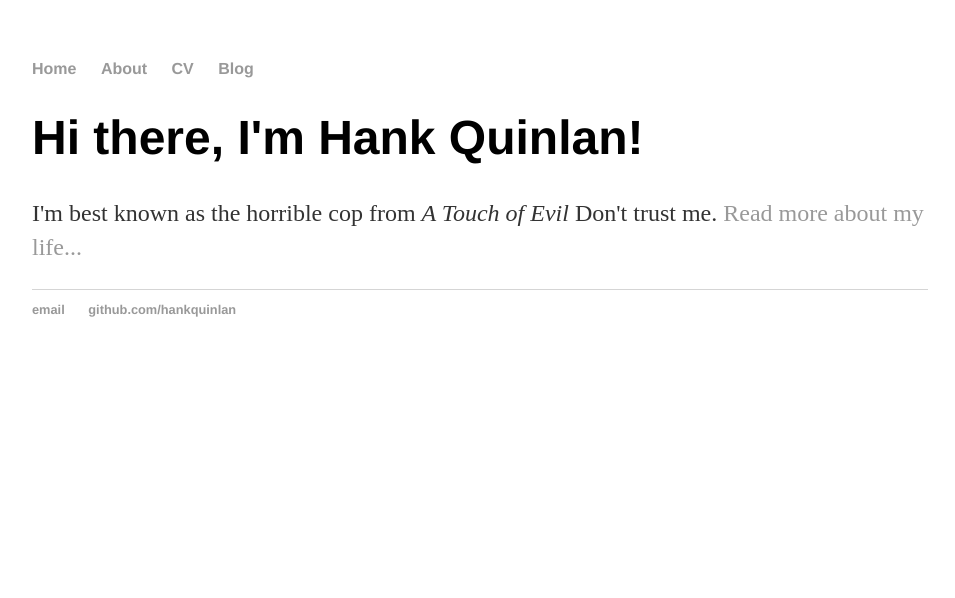
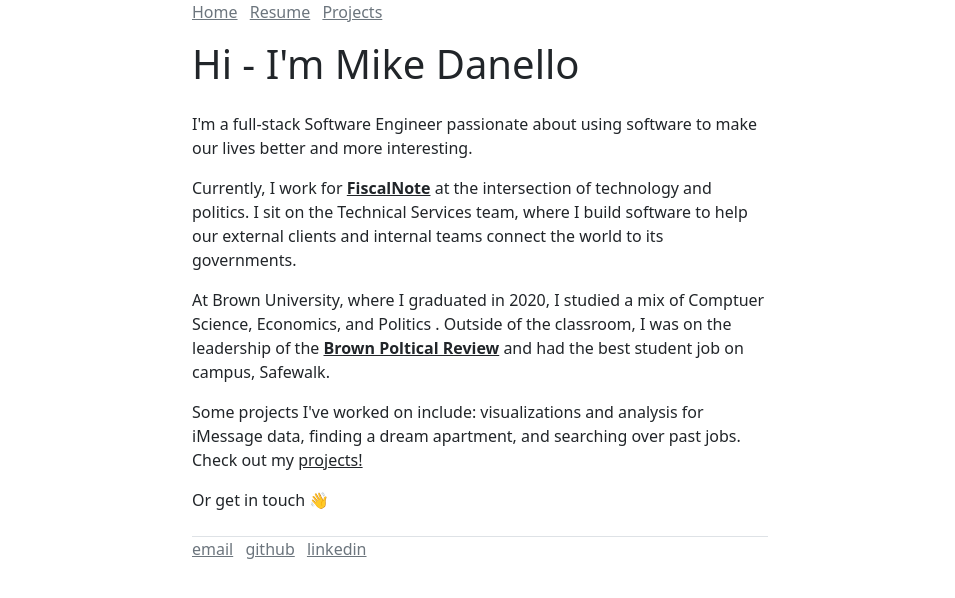
Before and after one commit to michael-danello/michael-danello.github.io, a Jekyll site: the page index.html, which Jekyll copies as it is, in a window 1280 px wide. Shown: the top 598 px of the page, without its empty margins (160-1115 px from the left). Built offline with Jekyll 4.4.1, drawn with Linux system fonts in a browser that asks for light colours.

Commit message:
updating personal website with website and projects

```diff
--- a/_layouts/default.html
+++ b/_layouts/default.html
@@ -2,28 +2,33 @@
 	<html>
 		<head>
 			<title>{{ page.title }}</title>
-			<!-- link to main stylesheet -->
-			<link rel="stylesheet" type="text/css" href="/css/main.css">
+			<!-- bootstrap css -->
+			<link href="https://cdn.jsdelivr.net/npm/bootstrap@5.0.0-beta3/dist/css/bootstrap.min.css" rel="stylesheet" integrity="sha384-eOJMYsd53ii+scO/bJGFsiCZc+5NDVN2yr8+0RDqr0Ql0h+rP48ckxlpbzKgwra6" crossorigin="anonymous">
+			<!-- bootstrap js -->
+			<script src="https://cdn.jsdelivr.net/npm/bootstrap@5.0.0-beta3/dist/js/bootstrap.bundle.min.js" integrity="sha384-JEW9xMcG8R+pH31jmWH6WWP0WintQrMb4s7ZOdauHnUtxwoG2vI5DkLtS3qm9Ekf" crossorigin="anonymous"></script>
 		</head>
 		<body>
-			<nav>
-	    		<ul>
-	        		<li><a href="/">Home</a></li>
-		        	<li><a href="/about">About</a></li>
-	        		<li><a href="/cv">CV</a></li>
-	        		<li><a href="/blog">Blog</a></li>
+			<div class="container" style="max-width:600px">
+
+				<nav>
+	    		<ul class="list-inline list-group-horizontal">
+						<li class="list-inline-item"><a href="/" class="link-secondary">Home</a></li>
+						<li class="list-inline-item"><a href="/assets/files/resume.pdf" class="link-secondary">Resume</a></li>
+						<li class="list-inline-item"><a href="/projects" class="link-secondary">Projects</a></li>
 	    		</ul>
 			</nav>
-			<div class="container">
 
 			{{ content }}
 
-			</div><!-- /.container -->
 			<footer>
-	    		<ul>
-	        		<li><a href="mailto:hankquinlanhub@gmail.com">email</a></li>
-	        		<li><a href="https://github.com/hankquinlan">github.com/hankquinlan</a></li>
-				</ul>
-			</footer>
+				<ul class="list-inline list-group-horizontal border-top mt-4">
+					<li class="list-inline-item"><a href="mailto:michael.danello22@gmail.com" class="link-secondary">email</a></li>
+					<li class="list-inline-item"><a href="https://github.com/michael-danello" class="link-secondary">github</a></li>
+					<li class="list-inline-item"><a href="https://www.linkedin.com/in/mike-danello-4169b3168/" class="link-secondary">linkedin</a></li>
+			</ul>
+		</footer>
+
+	</div><!-- /.container -->
+
 		</body>
 	</html>
--- a/index.html
+++ b/index.html
@@ -1,8 +1,50 @@
----
-layout: default
-title: Hank Quinlan, Horrible Cop
----
-<div class="blurb">
-	<h1>Hi there, I'm Hank Quinlan!</h1>
-	<p>I'm best known as the horrible cop from <em>A Touch of Evil</em> Don't trust me. <a href="/about">Read more about my life...</a></p>
-</div><!-- /.blurb -->
+<!DOCTYPE html>
+	<html>
+		<head>
+			<title>Mike Danello</title>
+			<!-- bootstrap css -->
+			<link href="https://cdn.jsdelivr.net/npm/bootstrap@5.0.0-beta3/dist/css/bootstrap.min.css" rel="stylesheet" integrity="sha384-eOJMYsd53ii+scO/bJGFsiCZc+5NDVN2yr8+0RDqr0Ql0h+rP48ckxlpbzKgwra6" crossorigin="anonymous">
+			<!-- bootstrap js -->
+			<script src="https://cdn.jsdelivr.net/npm/bootstrap@5.0.0-beta3/dist/js/bootstrap.bundle.min.js" integrity="sha384-JEW9xMcG8R+pH31jmWH6WWP0WintQrMb4s7ZOdauHnUtxwoG2vI5DkLtS3qm9Ekf" crossorigin="anonymous"></script>
+		</head>
+		<body>
+			<div class="container" style="max-width:600px">
+
+				<nav>
+	    		<ul class="list-inline list-group-horizontal">
+						<li class="list-inline-item"><a href="/" class="link-secondary">Home</a></li>
+						<li class="list-inline-item"><a href="assets/files/resume.pdf" class="link-secondary">Resume</a></li>
+						<li class="list-inline-item"><a href="/projects" class="link-secondary">Projects</a></li>
+	    		</ul>
+			</nav>
+
+			<div>
+	<div class = "d-flex">
+	<h1 class="display-8 mb-4" stlye="display:inline">Hi - I'm Mike Danello</h1>
+	</div>
+	<div class='m-0'>
+		<p> I'm a full-stack Software Engineer passionate about using software to make our lives better and more interesting. </p>
+		<p>
+			Currently, I work for <b><a class="link-dark" href = "https://fiscalnote.com/">FiscalNote</a> </b> at the intersection of technology and politics.
+			I sit on the Technical Services team, where I build software to help our external clients and internal teams connect the world to its
+			governments.
+		</p>
+		<p> At Brown University, where I graduated in 2020, I studied a mix of Comptuer Science, Economics, and Politics . Outside of the classroom, I was on the leadership of the <a href="https://brownpoliticalreview.org/" class="link-dark"><b>Brown Poltical Review</b></a>   and had the best student job on campus, Safewalk. </p>
+		<p> Some projects I've worked on include: visualizations and analysis for iMessage data, finding a dream apartment, and searching over past jobs. Check out my <a href="projects.html" class="link-dark">projects!</a>  </p>
+		<p> Or get in touch &#128075;</p>
+	</div>
+</div>
+
+
+			<footer>
+				<ul class="list-inline list-group-horizontal border-top mt-4">
+					<li class="list-inline-item"><a href="mailto:michael.danello22@gmail.com" class="link-secondary">email</a></li>
+					<li class="list-inline-item"><a href="https://github.com/michael-danello" target="_blank" class="link-secondary">github</a></li>
+					<li class="list-inline-item"><a href="https://www.linkedin.com/in/mike-danello-4169b3168/" target="_blank" class="link-secondary">linkedin</a></li>
+			</ul>
+		</footer>
+
+	</div><!-- /.container -->
+
+		</body>
+	</html>
```
Also changed, not shown: projects.html (added, +28 -0 lines), projects/imessagewrapped.html (added, +30 -0 lines), projects/nextstep.html (added, +20 -0 lines), favicon.ico (added), 4 other files.
